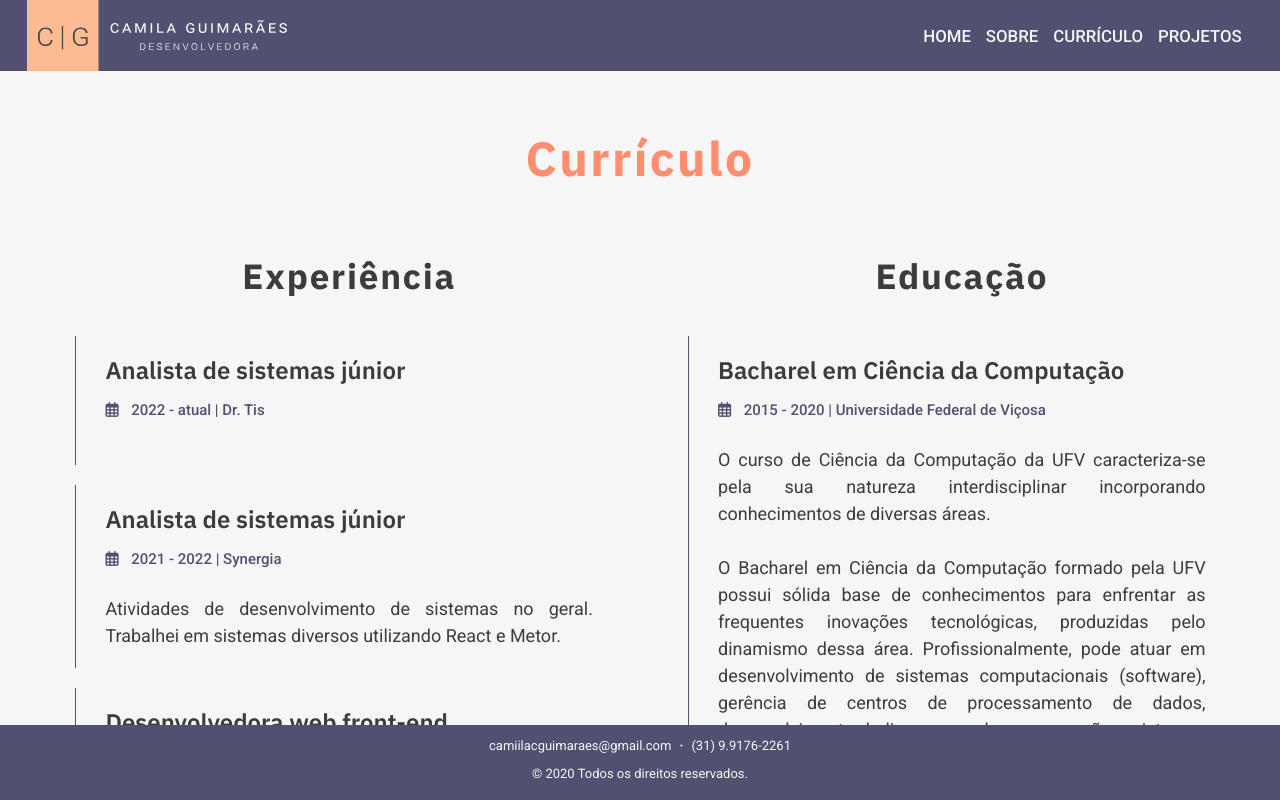
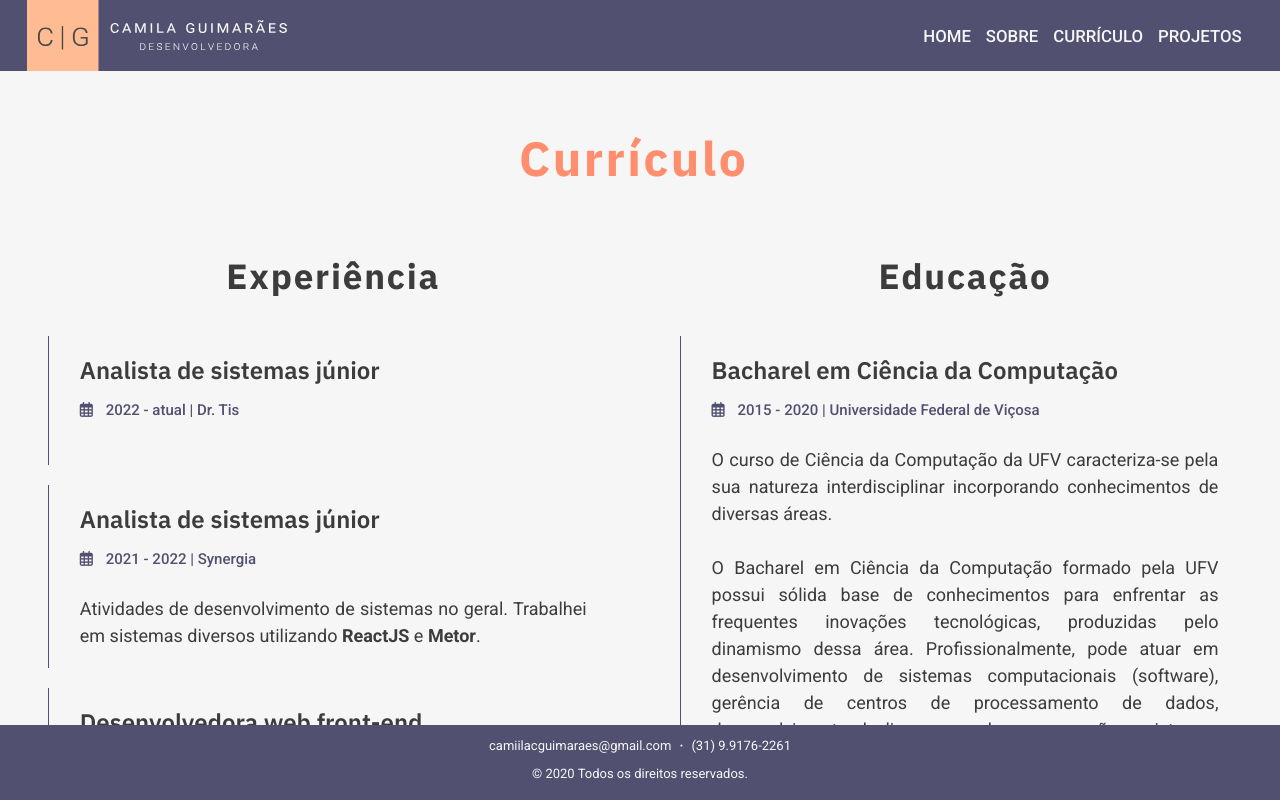
Before and after one commit to miilacg/portfolio, a Next.js app: page /Curriculo in a window 1280 px wide. Built offline with nearby package versions, Linux system fonts and the light colour scheme.

Commit message:
CURRICULO: refatoração do estilo

```diff
--- a/src/pages/Curriculo.tsx
+++ b/src/pages/Curriculo.tsx
@@ -23,8 +23,8 @@ export default function Curriculo() {
           <TopicoCurriculo
             subtitle="Analista de sistemas júnior"
             date="2021 - 2022 | Synergia"
-            description='Atividades de desenvolvimento de sistemas no geral. Trabalhei
-                         em sistemas diversos utilizando React e Metor.'
+            description='Atividades de desenvolvimento de sistemas no geral. Trabalhei em sistemas
+                         diversos utilizando <strong>ReactJS</strong> e <strong>Metor</strong>.'
           />
 
           <TopicoCurriculo
--- a/src/styles/components/TopicoCurriculo.module.scss
+++ b/src/styles/components/TopicoCurriculo.module.scss
@@ -4,7 +4,7 @@
   padding: 1.2rem 0;
 
   i {
-    margin-right: .790625rem;
+    margin-right: .8rem;
   }
 }
 
@@ -17,6 +17,6 @@
   width: 0.04rem;
   height: 100%;
   top: 0;
-  left: -1.875rem;
+  left: -2rem;
   background-color: var(--roxo);
 }
--- a/src/styles/pages/Curriculo.module.scss
+++ b/src/styles/pages/Curriculo.module.scss
@@ -1,13 +1,10 @@
 .mainCurriculo {
-  padding-left: 3%;
-  padding-right: 3%;
-
-  overflow-x: scroll;
+  padding-left: 1%;
+  padding-right: 2%;
 }
 
 .cards {
   display: flex;
-  flex-direction: row;
 
   .card:first-child {
     margin-right: 1.375rem;
@@ -16,7 +13,5 @@
   .card {
     flex: 1;
     padding: 0 2.25rem 0 4.1875rem;
-
-    font-family: 'IBM Plex Sans', sans-serif;
   }
 }
```
